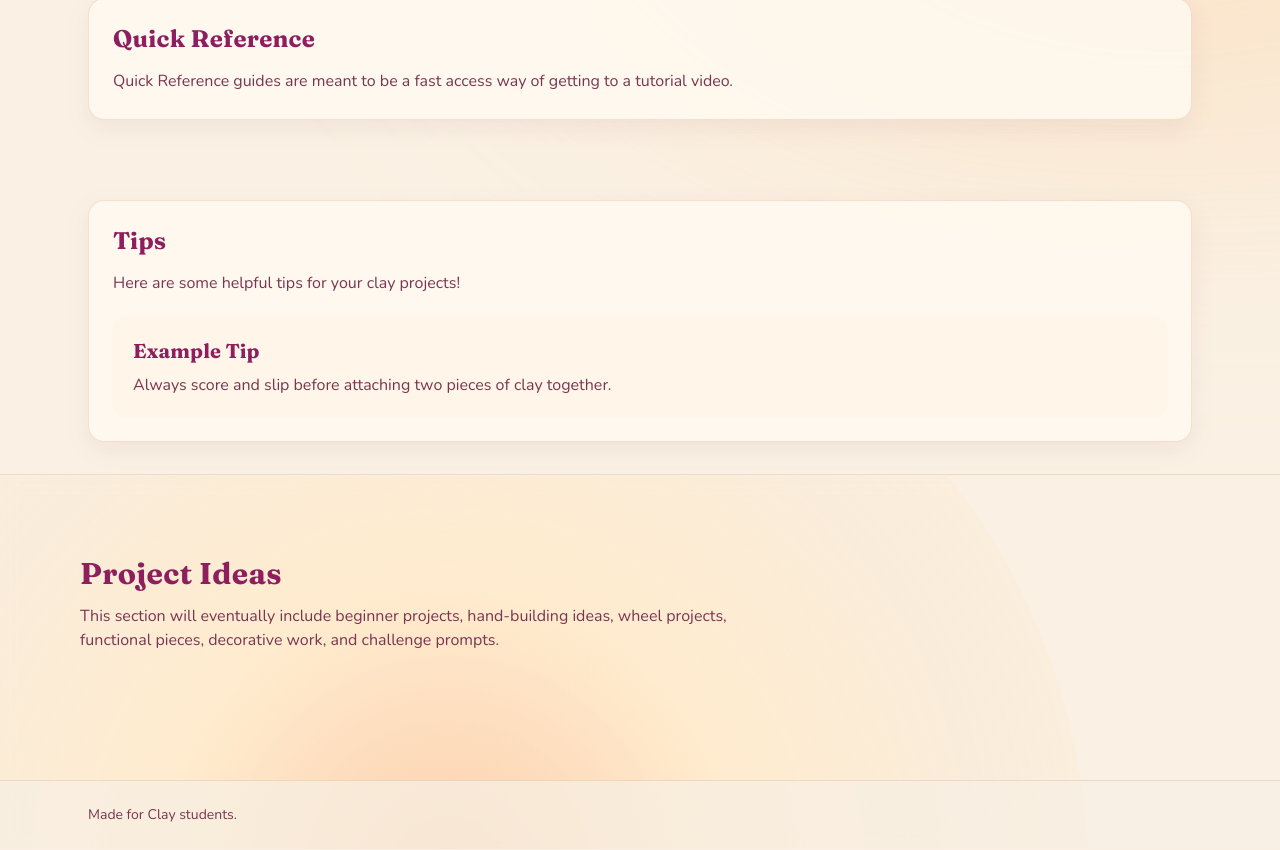
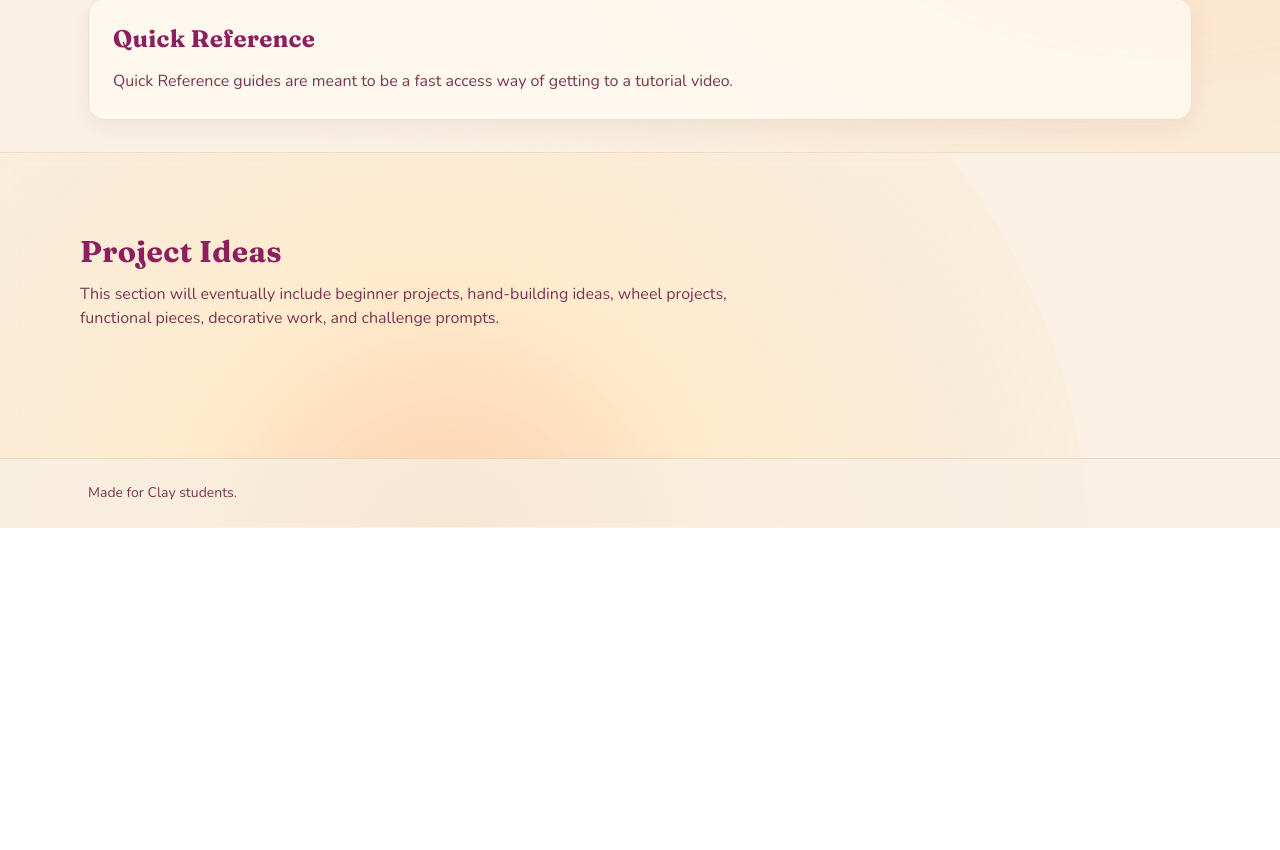
Before and after one commit to TanviMishra1216/clay-hub, a Next.js app in the folder website/: page / in a window 1280 px wide. Shown: the part 1270-2120 px from the top of the page. After the commit the page ends 1798 px from the top, so only its background shows below. Built offline with nearby package versions, Linux system fonts and the light colour scheme.

Commit message:
removed tips section from landing page

```diff
--- a/website/src/app/page.tsx
+++ b/website/src/app/page.tsx
@@ -88,21 +88,6 @@ export default function Home() {
               Quick Reference guides are meant to be a fast access way of getting to a tutorial video.
             </p>
           </div>
-
-          <div className="mt-20 rounded-2xl border border-[#c97b4d]/20 bg-[#fffaf2]/80 p-6 shadow-[0_8px_24px_rgba(141,58,89,0.08)]">
-            <h2 className="font-display text-2xl font-black tracking-[0.02em] text-[#8e1f5f]">
-              Tips
-            </h2>
-            <p className="mt-3 max-w-3xl leading-7 text-[#7a3552]">
-              Here are some helpful tips for your clay projects!
-            </p>
-            <div className="mt-5 rounded-xl bg-[#fff5e8] p-5 text-[#8e1f5f]">
-              <h3 className="font-display text-xl font-black">Example Tip</h3>
-              <p className="mt-2 text-[#7a3552]">
-                Always score and slip before attaching two pieces of clay together.
-              </p>
-            </div>
-          </div>
         </section>
       </div>
 
```
